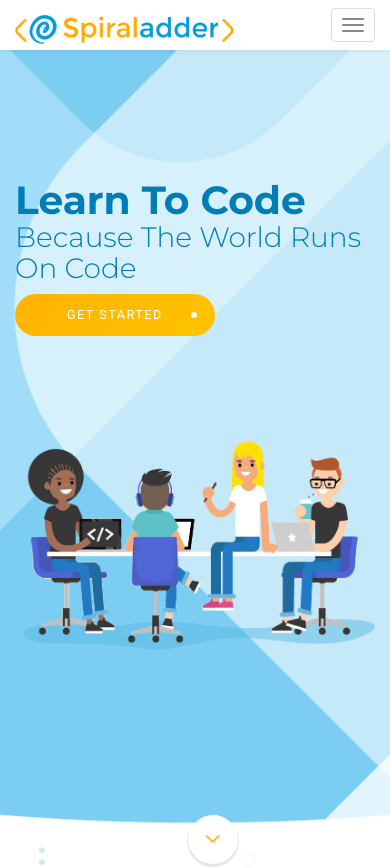
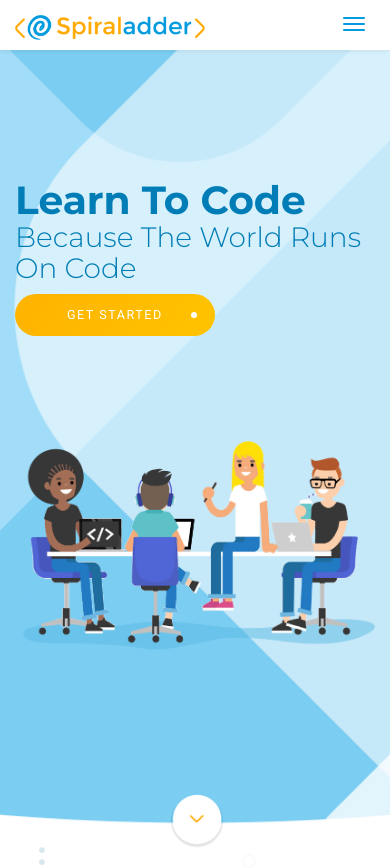
Before and after one commit to PasinduUpendra/Sprial-Ladder, a plain HTML site: page index.html in a window 390 px wide. Shown: the top 868 px of the page. Drawn offline with nearby package versions, Linux system fonts and the light colour scheme.

Commit message:
Fixed CSS issues
- Fixed home page margin issues and center lines
- Fixed CSS transitions
* Added new button animation
* Added menu toggle animation

```diff
--- a/css/style.css
+++ b/css/style.css
@@ -10,13 +10,6 @@ header {
   header {
     padding: 156px 0 100px;
   }
-}
-* {
-    -webkit-transition: all 300ms ease-in;
-    -moz-transition: all 300ms ease-in;
-    -ms-transition: all 300ms ease-in;
-    -o-transition: all 300ms ease-in;
-    transition: all 300ms ease-in;
 }
 section {
   padding: 150px 0;
@@ -48,17 +41,64 @@ section {
 	background: #ffb521;
 	color: #ffffff;
 }
+.navbar-toggle.x, .navbar-toggle.x:focus, .navbar-toggle.x:hover{
+    background: transparent;
+    border: none;
+}
+.navbar-toggle.x .icon-bar {
+    background-color: #029bde;
+    -webkit-transition: all 300ms ease-in;
+    -moz-transition: all 300ms ease-in;
+    -ms-transition: all 300ms ease-in;
+    -o-transition: all 300ms ease-in;
+    transition: all 300ms ease-in;
+}
+.navbar-toggle.x .icon-bar:nth-of-type(1) {
+    -webkit-transform: rotate(45deg);
+    -ms-transform: rotate(45deg);
+    transform: rotate(45deg);
+    -webkit-transform-origin: 10% 10%;
+    -ms-transform-origin: 10% 10%;
+    transform-origin: 10% 10%;
+}
+
+.navbar-toggle.x .icon-bar:nth-of-type(2) {
+    opacity: 0;
+    filter: alpha(opacity=0);
+}
+
+.navbar-toggle.x .icon-bar:nth-of-type(3) {
+    -webkit-transform: rotate(-45deg);
+    -ms-transform: rotate(-45deg);
+    transform: rotate(-45deg);
+    -webkit-transform-origin: 10% 90%;
+    -ms-transform-origin: 10% 90%;
+    transform-origin: 10% 90%;
+}
+
+/* ANIMATED X COLLAPSED */
+.navbar-toggle.x.collapsed .icon-bar:nth-of-type(1) {
+    -webkit-transform: rotate(0);
+    -ms-transform: rotate(0);
+    transform: rotate(0);
+}
+
+.navbar-toggle.x.collapsed .icon-bar:nth-of-type(2) {
+    opacity: 1;
+    filter: alpha(opacity=100);
+}
+
+.navbar-toggle.x.collapsed .icon-bar:nth-of-type(3) {
+    -webkit-transform: rotate(0);
+    -ms-transform: rotate(0);
+    transform: rotate(0);
+}
 
 /*!
  * Body
  */
 body {
 	font-family: 'Montserrat', sans-serif;
-	-webkit-transition: all 300ms ease-in;
-	-moz-transition: all 300ms ease-in;
-	-ms-transition: all 300ms ease-in;
-	-o-transition: all 300ms ease-in;
-	transition: all 300ms ease-in;
 }
 h1 {
     font-weight: 700;
@@ -107,6 +147,16 @@ p {
 .full-screen {
    min-height: calc(100vh);
 }
+.scroll-row {
+    text-align: center;
+    width: 100%;
+    left: 2px;
+    bottom: -25px;
+    position: absolute;
+}
+.hero-section .scroll-row {
+    bottom: 0;
+}
 .scroll-next {
     background: url(../img/scroll-icon.png);
     background-size: contain;
@@ -114,9 +164,8 @@ p {
     height: 50px;
     margin: 0 auto;
     display: block;
-    position: absolute;
-    bottom: -20px;
-    left: 48.1%;
+    position: relative;
+    bottom: 0px;
     border-radius: 50px;
     -webkit-box-shadow: 0px 2px 1px 1px rgba(0,0,0,.1);
     box-shadow: 0px 2px 1px 1px rgba(0,0,0,.1);
@@ -215,11 +264,21 @@ p {
     color: #029bde;
     border: 3px solid #029bde;
     background: #ffffff;
+    -webkit-transition: all 300ms ease-in;
+    -moz-transition: all 300ms ease-in;
+    -ms-transition: all 300ms ease-in;
+    -o-transition: all 300ms ease-in;
+    transition: all 300ms ease-in;
 }
 .btn-blue-line:hover {
     color: #ffffff;
     background: #029bde;
     border-color: #029bde !important;
+    -webkit-transition: all 300ms ease-in;
+    -moz-transition: all 300ms ease-in;
+    -ms-transition: all 300ms ease-in;
+    -o-transition: all 300ms ease-in;
+    transition: all 300ms ease-in;
 }
 @keyframes bounce-ball {
     0%   { transform: translateX(0px); }
@@ -248,7 +307,6 @@ p {
     background-size: cover;
     color: #ffffff;
     min-height: calc(100vh - 100px);
-    display: flex;
     align-items: center;
     padding: 10% 0;
 }
@@ -256,6 +314,7 @@ p {
     text-align: center;
     margin-bottom: 6%;
     letter-spacing: 1px;
+    color: #ffffff;
 }
 .testimonial-col {
     font-family: 'Roboto', sans-serif;
@@ -267,10 +326,12 @@ p {
     font-size: 1.2em;
     padding: 24px;
     letter-spacing: 1px;
+    color: #ffffff;
 }
 .testimonial-col .auther {
     font-weight: bold;
     font-size: 1em;
+    color: #ffffff;
 }
 .learn-section {
     padding-top: 5%;
@@ -834,7 +895,6 @@ h2.user-name{
 
 @media (min-width: 481px) and (max-width: 767px) {
 
-  //CSS
 
 }
 
@@ -845,7 +905,7 @@ h2.user-name{
 
 @media (min-width: 320px) and (max-width: 480px) {
 	.navbar-brand {max-width: 70%;}
-	.nav-logo {width: 90%;}
+	.nav-logo {width: 78%;}
 	.row.align-middle {
     display: grid;
     align-items: center;
--- a/index.html
+++ b/index.html
@@ -33,8 +33,7 @@
     <div class="container-fluid">
         <!-- Brand and toggle get grouped for better mobile display -->
         <div class="navbar-header">
-            <button type="button" data-target="#navbarCollapse" data-toggle="collapse" class="navbar-toggle">
-                <span class="sr-only">Toggle navigation</span>
+            <button type="button" data-target="#navbarCollapse" data-toggle="collapse" class="navbar-toggle x collapsed">
                 <span class="icon-bar"></span>
                 <span class="icon-bar"></span>
                 <span class="icon-bar"></span>
@@ -69,14 +68,14 @@
       </div>
   </div>
   </div>
-  <div class="scroll-next"><a href="#"></a></div>
+  <div class="scroll-row"><a href="#" class="scroll-next"></a></div>
 </div>
 <div class="container sections">
   <div class="row">
     <ul class="timeline">
     <li>
         <div class="timeline-badge">
-          <a><i id=""></i></a>
+          <a><i></i></a>
         </div>
         <div class="timeline-panel">
             <div class="timeline-body">
@@ -87,7 +86,7 @@
 
     <li class="timeline-inverted">
         <div class="timeline-badge">
-            <a><i id=""></i></a>
+            <a><i></i></a>
         </div>
         <div class="timeline-panel">
             <div class="timeline-body col-xs-12 col-md-8">
@@ -98,7 +97,7 @@
 
     <li>
         <div class="timeline-badge">
-            <a><i id=""></i></a>
+            <a><i></i></a>
         </div>
         <div class="timeline-panel">
             <div class="timeline-body timeline-left col-xs-12 col-md-10">
@@ -109,7 +108,7 @@
 
     <li class="timeline-inverted">
         <div class="timeline-badge">
-            <a><i id=""></i></a>
+            <a><i></i></a>
         </div>
         <div class="timeline-panel">
             <div class="timeline-body">
@@ -122,7 +121,7 @@
 
     <li>
         <div class="timeline-badge">
-            <a><i id=""></i></a>
+            <a><i></i></a>
         </div>
         <div class="timeline-panel">
             <div class="timeline-body">
@@ -135,7 +134,7 @@
 
     <li class="timeline-inverted">
         <div class="timeline-badge">
-            <a><i id=""></i></a>
+            <a><i></i></a>
         </div>
         <div class="timeline-panel">
             <div class="timeline-body col-xs-12 col-md-8">
@@ -146,7 +145,7 @@
     <li class="clearfix no-float"></li>
     </ul>
   </div>
-  <div class="scroll-next"><a href="#"></a></div>
+  <div class="scroll-row"><a href="#" class="scroll-next"></a></div>
 </div>
 <div class="container-fluid testimonial sections full-screen">
     <div class="row">
@@ -173,7 +172,8 @@
             </div>
         </div>
     </div>
-    <div class="scroll-next"><a href="#"></a></div>
+    <div class="scroll-row"><a href="#" class="scroll-next"></a></div>
+
 </div>
 <div class="container-fluid learn-section sections">
     <div class="col-xs-12 col-sm-12 col-md-12 col-lg-12">
@@ -247,11 +247,12 @@
                             <li><a href=""><span class="fa fa-facebook" aria-hidden="true"></span></a></li>
                             <li><a href=""><span class="fa fa-google-plus" aria-hidden="true"></span></a></li>
                             <li><a href=""><span class="fa fa-twitter" aria-hidden="true"></span></a></li>
+                        </ul>
                     </div>
                 </div>
             </div>
         </div>
-      </div>
+    </div>
       <!-- /.container -->
     </footer>
     <!-- Smooth scroll sections -->
```
Also changed, not shown: HTML-playground.html (+1 -2 lines), learn.html (+1 -2 lines), settings.html (+1 -2 lines).
